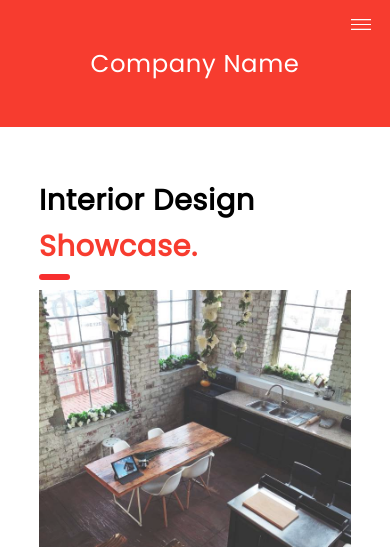
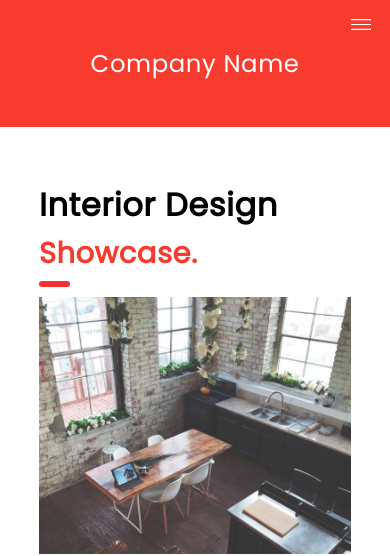
Before and after one commit to HaroldTheCoder/desing-company-sample, a plain HTML site: page index.html in a window 390 px wide. Shown: the top 556 px of the page. Drawn offline with Linux system fonts and the light colour scheme.

Commit message:
Update style.css

```diff
--- a/style.css
+++ b/style.css
@@ -343,7 +343,7 @@ th{padding: 1.50em;}td{ padding: 1.15em; border-bottom: 0.50px solid rgb(223, 22
         padding-left: 0;
         padding-right: 0;
     }
-    #main-header > h1 {font-size: 1.80em; margin-bottom: 0%;}
+    #main-header > h1 {font-size: 2em; margin-bottom: 0%;}
 
     #img-container {
         display: grid;
```
